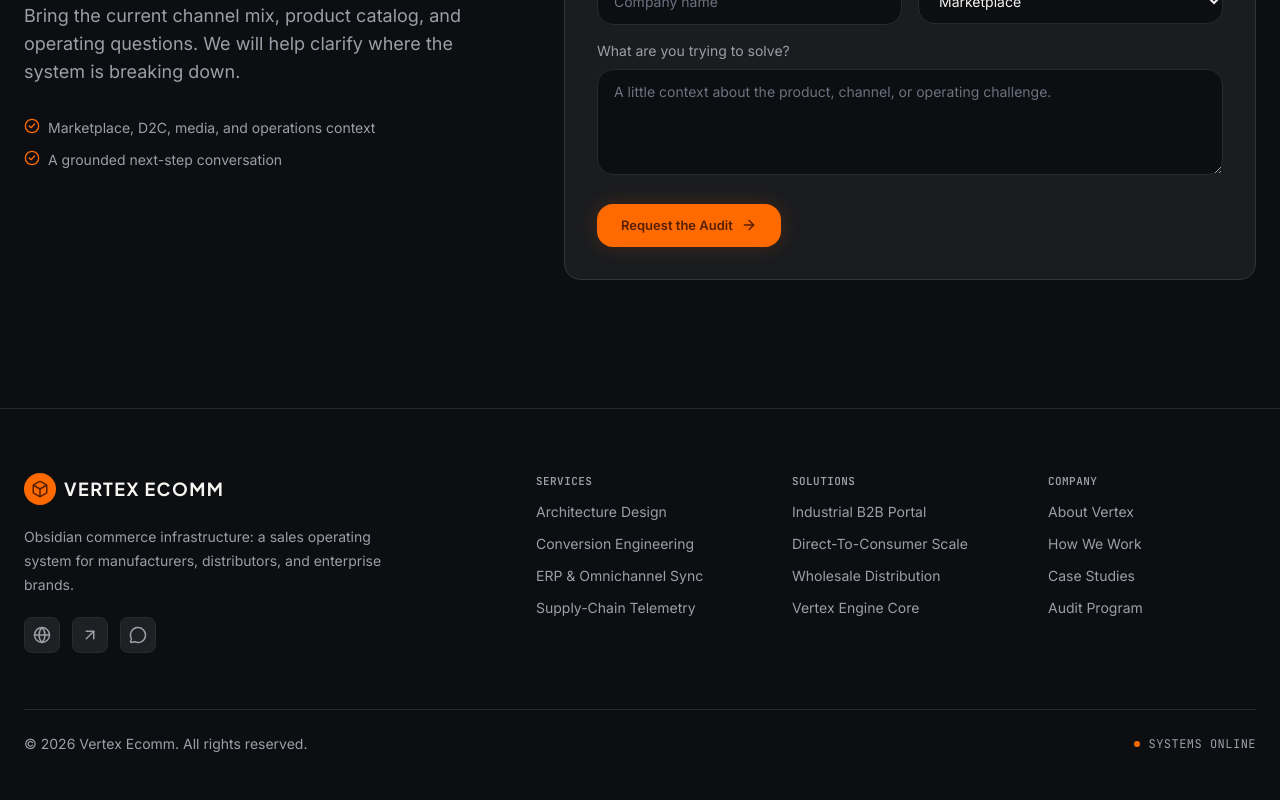
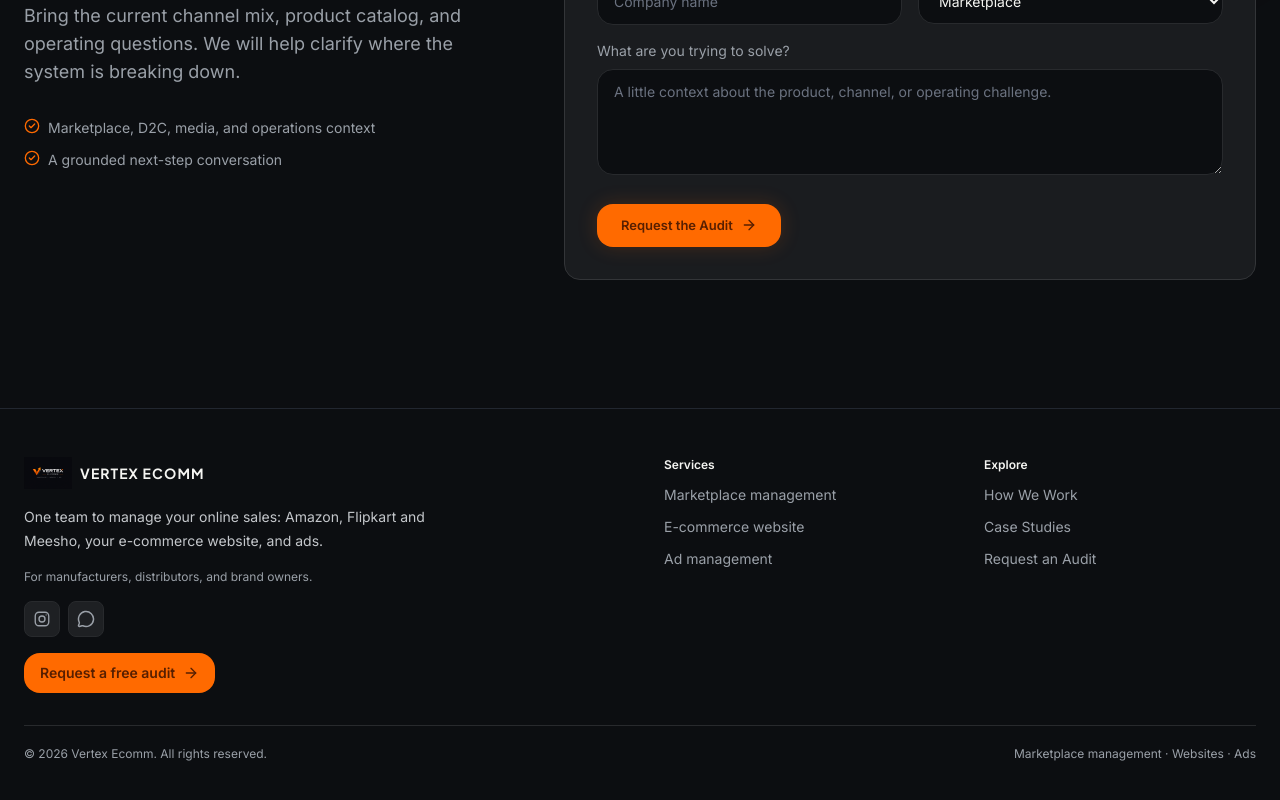
Before and after one commit to Danish-k997/vertex-e-comm-website, a Next.js app: page / in a window 1280 px wide. Shown: the part 11156-11956 px from the top of the page. Built offline with nearby package versions, Linux system fonts and the light colour scheme.

Commit message:
footer fix

```diff
--- a/src/components/layout/Footer.tsx
+++ b/src/components/layout/Footer.tsx
@@ -1,32 +1,22 @@
 import Link from "next/link";
-import { ArrowUpRight, Box, Globe, MessageCircle } from "lucide-react";
+import Image from "next/image";
+import { ArrowRight, MessageCircle } from "lucide-react";
 
-const columns = [
+const linkGroups = [
   {
     title: "Services",
     links: [
-      ["Architecture Design", "#services"],
-      ["Conversion Engineering", "#services"],
-      ["ERP & Omnichannel Sync", "#services"],
-      ["Supply-Chain Telemetry", "#services"],
+      ["Marketplace management", "#services"],
+      ["E-commerce website", "#services"],
+      ["Ad management", "#services"],
     ],
   },
   {
-    title: "Solutions",
+    title: "Explore",
     links: [
-      ["Industrial B2B Portal", "#solutions"],
-      ["Direct-To-Consumer Scale", "#solutions"],
-      ["Wholesale Distribution", "#solutions"],
-      ["Vertex Engine Core", "#engine"],
-    ],
-  },
-  {
-    title: "Company",
-    links: [
-      ["About Vertex", "#about"],
       ["How We Work", "#how-we-work"],
       ["Case Studies", "#case-studies"],
-      ["Audit Program", "#audit-form"],
+      ["Request an Audit", "#audit-form"],
     ],
   },
 ];
@@ -34,55 +24,105 @@
 export default function Footer() {
   return (
     <footer className="border-t border-[#222730] bg-[#0c0e11]">
-      <div className="mx-auto max-w-7xl px-4 py-16 sm:px-6">
-        <div className="grid gap-12 md:grid-cols-2 lg:grid-cols-5">
-          <div className="flex flex-col gap-5 lg:col-span-2">
+      <div className="mx-auto max-w-7xl px-4 py-10 sm:px-6 sm:py-12">
+        <div className="grid gap-9 border-b border-[#282a2d] pb-8 lg:grid-cols-12 lg:gap-12">
+          <div className="flex flex-col items-start gap-4 lg:col-span-6">
             <Link href="/" className="flex items-center gap-2">
-              <span className="inline-flex size-8 items-center justify-center rounded-lg bg-[#ff6a00] text-[#571f00]">
-                <Box aria-hidden="true" className="size-[18px]" />
-              </span>
-              <span className="font-display text-lg font-bold tracking-[0.08em] text-[#f5f5f2]">
-                VERTEX ECOMM
+              <Image
+                src="/brands/vertex.png"
+                alt="Vertex Ecomm"
+                width={48}
+                height={32}
+                sizes="48px"
+                className="h-8 w-12 shrink-0 object-contain"
+              />
+              <span
+                aria-hidden="true"
+                className="font-display text-sm font-bold uppercase tracking-[0.08em] text-[#f5f5f2]"
+              >
+                Vertex Ecomm
               </span>
             </Link>
-            <p className="max-w-sm text-sm leading-6 text-[#9aa0a8]">
-              Obsidian commerce infrastructure: a sales operating system for manufacturers, distributors,
-              and enterprise brands.
+            <p className="max-w-md text-sm leading-6 text-[#c4c7cb]">
+              One team to manage your online sales: Amazon, Flipkart and Meesho,
+              your e-commerce website, and ads.
             </p>
-            <div className="flex gap-3">
-              <a aria-label="Brand visibility" href="#about" className="footer-social">
-                <Globe className="size-[18px]" />
+            <p className="text-xs text-[#9aa0a8]">
+              For manufacturers, distributors, and brand owners.
+            </p>
+            <div className="flex items-center gap-2">
+              <a
+                aria-label="Vertex Ecomm on Instagram"
+                href="https://www.instagram.com/vertexecomm"
+                target="_blank"
+                rel="noopener noreferrer"
+                className="footer-social"
+              >
+                <svg
+                  aria-hidden="true"
+                  viewBox="0 0 24 24"
+                  fill="none"
+                  stroke="currentColor"
+                  strokeLinecap="round"
+                  strokeLinejoin="round"
+                  strokeWidth="1.8"
+                  className="size-4.5"
+                >
+                  <rect x="3" y="3" width="18" height="18" rx="5" />
+                  <circle cx="12" cy="12" r="4" />
+                  <circle
+                    cx="17.5"
+                    cy="6.5"
+                    r=".8"
+                    fill="currentColor"
+                    stroke="none"
+                  />
+                </svg>
               </a>
-              <a aria-label="Growth strategy" href="#engine" className="footer-social">
-                <ArrowUpRight className="size-[18px]" />
-              </a>
-              <a aria-label="WhatsApp" href="#audit-form" className="footer-social">
-                <MessageCircle className="size-[18px]" />
+              <a
+                aria-label="Contact Vertex Ecomm on WhatsApp"
+                href="https://wa.me/919801285586"
+                target="_blank"
+                rel="noopener noreferrer"
+                className="footer-social"
+              >
+                <MessageCircle aria-hidden="true" className="size-4.5" />
               </a>
             </div>
+            <Link
+              href="#audit-form"
+              className="inline-flex min-h-10 items-center gap-2 rounded-lg bg-[#ff6a00] px-4 text-sm font-semibold text-[#571f00] transition-colors hover:bg-[#ffb694] focus-visible:outline-none focus-visible:ring-2 focus-visible:ring-[#ffb694] focus-visible:ring-offset-2 focus-visible:ring-offset-[#0c0e11]"
+            >
+              Request a free audit{" "}
+              <ArrowRight aria-hidden="true" className="size-4" />
+            </Link>
           </div>
 
-          {columns.map((column) => (
-            <div key={column.title} className="flex flex-col gap-3">
-              <h2 className="data-label text-[11px] font-semibold text-[#9aa0a8]">{column.title.toUpperCase()}</h2>
-              {column.links.map(([label, href]) => (
+          {linkGroups.map((group) => (
+            <nav
+              key={group.title}
+              aria-label={group.title}
+              className="grid content-start gap-3 lg:col-span-3"
+            >
+              <h2 className="text-xs font-semibold text-[#f5f5f2]">
+                {group.title}
+              </h2>
+              {group.links.map(([label, href]) => (
                 <Link
                   key={label}
                   href={href}
-                  className="text-sm text-[#9aa0a8] transition-colors duration-500 ease-out hover:text-[#f5f5f2]"
+                  className="w-fit text-sm text-[#9aa0a8] transition-colors duration-200 hover:text-[#f5f5f2] focus-visible:text-[#f5f5f2] focus-visible:outline-none focus-visible:underline"
                 >
                   {label}
                 </Link>
               ))}
-            </div>
+            </nav>
           ))}
         </div>
 
-        <div className="mt-14 flex flex-col gap-4 border-t border-[#282a2d] pt-6 text-sm text-[#9aa0a8] md:flex-row md:items-center md:justify-between">
+        <div className="flex flex-col gap-2 pt-5 text-xs text-[#9aa0a8] sm:flex-row sm:items-center sm:justify-between">
           <p>© 2026 Vertex Ecomm. All rights reserved.</p>
-          <p className="data-label flex items-center gap-2 text-xs">
-            <span className="size-1.5 rounded-full bg-[#ff6a00]" /> SYSTEMS ONLINE
-          </p>
+          <p>Marketplace management · Websites · Ads</p>
         </div>
       </div>
     </footer>
```
